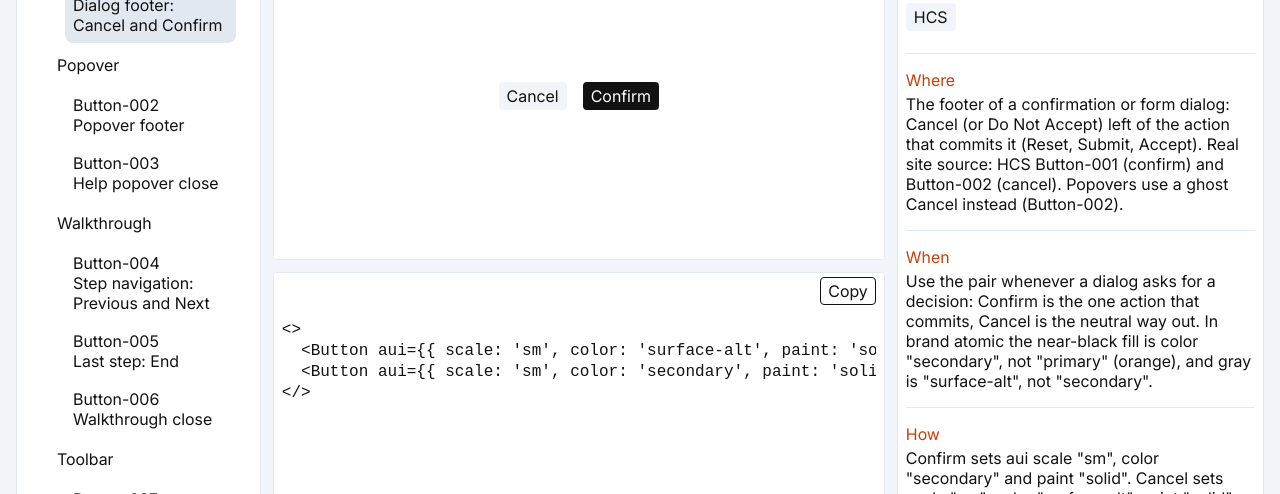
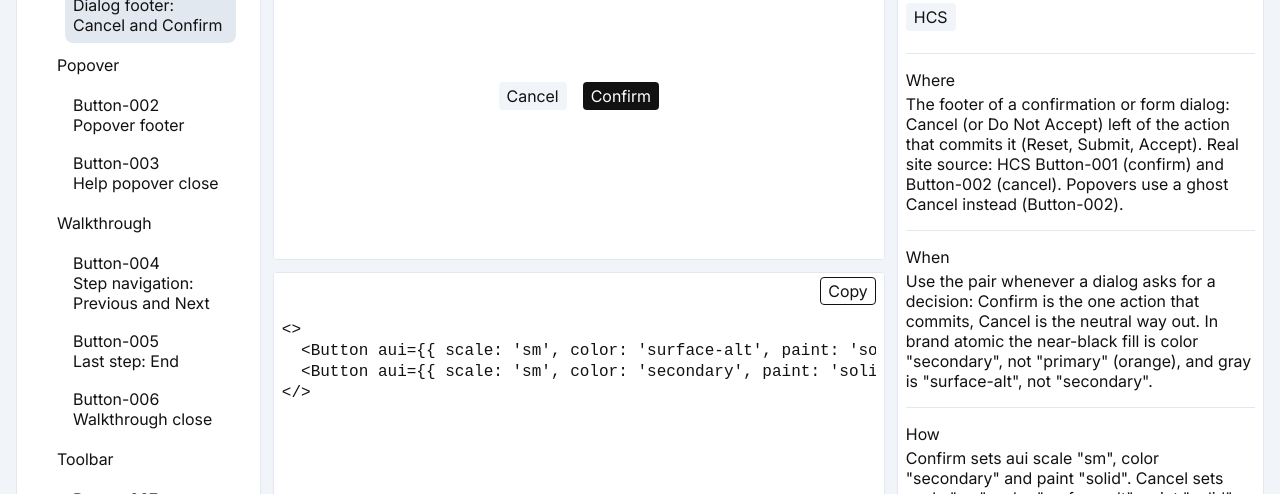
Before and after one commit to amelie-pierce/atomicaui-usecase, a React (Vite) app: page / in a window 1280 px wide. Shown: the part 134-628 px from the top of the page. Built offline with nearby package versions, Linux system fonts and the light colour scheme; some icons are missing.

Commit message:
Render the doc section labels in the default text color

```diff
--- a/src/usecase-gallery/ui/docs-pane.tsx
+++ b/src/usecase-gallery/ui/docs-pane.tsx
@@ -44,7 +44,7 @@ export function DocsPane({ usecase }: { usecase: Usecase }) {
       <dl className="ug-docs__sections">
         {SECTIONS.map(([label, key]) => (
           <div key={key} className="ug-docs__section">
-            <Type as="dt" role="l3" weight="semi-bold" color="primary">{label}</Type>
+            <Type as="dt" role="l3" weight="semi-bold">{label}</Type>
             <Type as="dd" role="l3">{usecase[key]}</Type>
           </div>
         ))}
```
Also changed, not shown: src/usecase-gallery/README.md.
